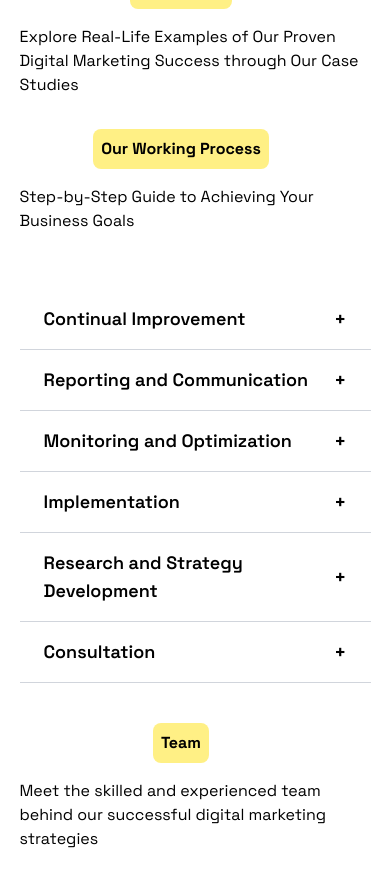
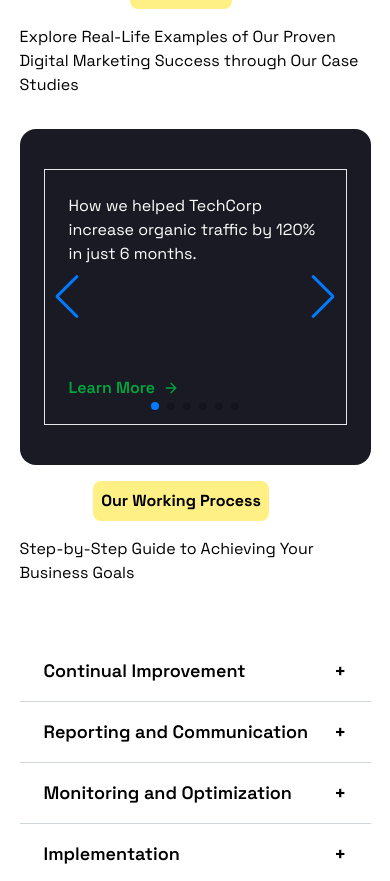
Before and after one commit to ChibgatullahMinhaz/Positivus, a React (Vite) app: page / in a window 390 px wide. Shown: the part 3481-4362 px from the top of the page. Built offline with nearby package versions, Linux system fonts and the light colour scheme; a web font is replaced by a local one.

Commit message:
make testimonial

```diff
--- a/src/Components/CaseStudies.jsx
+++ b/src/Components/CaseStudies.jsx
@@ -1,12 +1,93 @@
 import React from "react";
 import SectionHeading from "./SectionHeading";
+import { Swiper, SwiperSlide } from "swiper/react";
+import { Navigation, Pagination } from "swiper/modules";
+import "swiper/css";
+import "swiper/css/navigation";
+import "swiper/css/pagination";
+import { ArrowRight } from "lucide-react";
+
+const caseStudies = [
+  {
+    id: 1,
+    description:
+      "How we helped TechCorp increase organic traffic by 120% in just 6 months.",
+  },
+  {
+    id: 2,
+    description:
+      "Boosting conversions for BrandX through targeted paid campaigns.",
+  },
+  {
+    id: 3,
+    description:
+      "Scaling StartupHub’s online presence with full-funnel digital marketing.",
+  },
+  {
+    id: 4,
+    description: "Revamping eCommerce growth with SEO and CRO strategies.",
+  },
+  {
+    id: 5,
+    description:
+      "Local business success story: tripling foot traffic with Google Ads.",
+  },
+  {
+    id: 6,
+    description:
+      "Driving B2B leads with LinkedIn campaigns and email automation.",
+  },
+];
 
 const CaseStudies = () => {
   const title = "case study";
-  const des = "Explore Real-Life Examples of Our Proven Digital Marketing Success through Our Case Studies"
+  const des =
+    "Explore Real-Life Examples of Our Proven Digital Marketing Success through Our Case Studies";
+
   return (
     <section>
       <SectionHeading title={title} des={des} />
+
+      <section className="max-w-7xl bg-[#191a23] rounded-2xl mx-auto py-10 px-6">
+
+        {/* ✅ Desktop View (flex, 3 cards) */}
+        <div className="hidden lg:flex">
+          {caseStudies.slice(0, 3).map((study) => (
+            <div
+              key={study.id}
+              className="flex-1 border border-gray-200 p-6 flex flex-col justify-between "
+            >
+              <p className="text-white mb-4">{study.description}</p>
+              <button className="flex items-center text-green-600 font-semibold hover:underline">
+                Learn More <ArrowRight className="ml-2 w-4 h-4" />
+              </button>
+            </div>
+          ))}
+        </div>
+
+        {/* ✅ Mobile View (Carousel) */}
+        <div className="lg:hidden">
+          <Swiper
+            modules={[Navigation, Pagination]}
+            spaceBetween={10}
+            slidesPerView={1}
+            pagination={{ clickable: true }}
+            navigation
+            loop={true}
+          >
+            {caseStudies.map((study) => (
+              <SwiperSlide key={study.id}>
+                <div className=" border border-gray-200 p-6 flex flex-col justify-between h-64">
+                  <p className="text-white mb-4">{study.description}</p>
+                  <button className="flex items-center text-green-600 font-semibold hover:underline">
+                    Learn More <ArrowRight className="ml-2 w-4 h-4" />
+                  </button>
+                </div>
+              </SwiperSlide>
+            ))}
+          </Swiper>
+        </div>
+      </section>
     </section>
   );
 };
```
